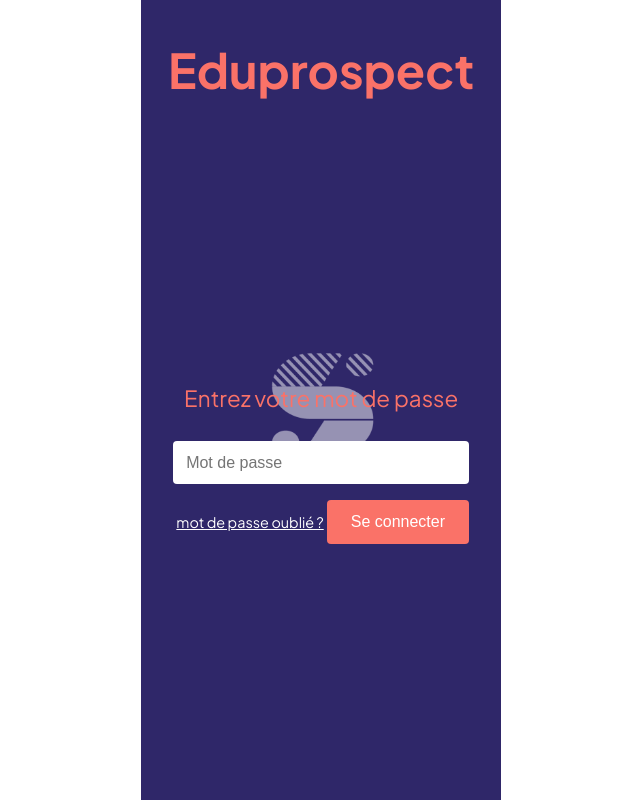
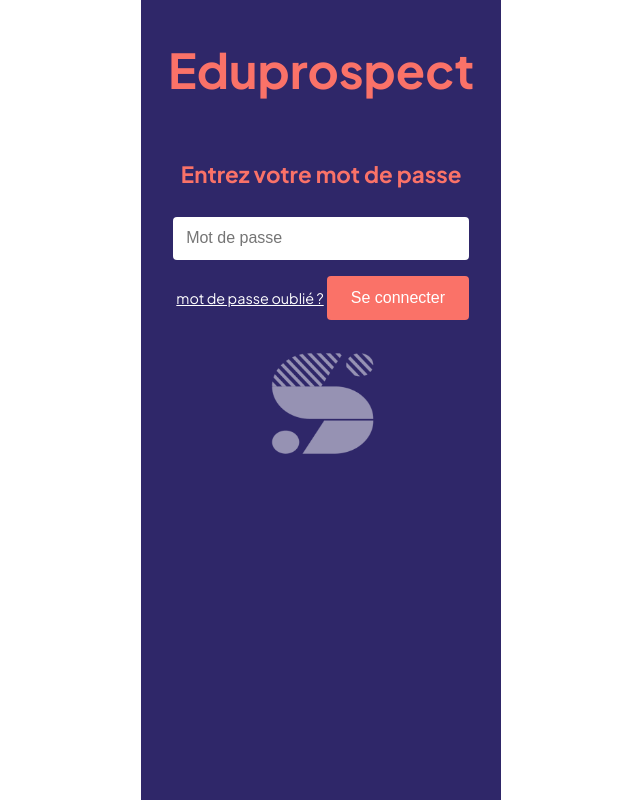
Before and after one commit to AymPeres/Ptut_Eduprospect, a Vue app in the folder frontend/: page /admin/login in a window 1280 px wide. Shown: the whole page, without its empty margins (139-779 px from the left). Built offline with nearby package versions, Linux system fonts and the light colour scheme.

Commit message:
Login page finalisé (uniquement le front), y'a plus que le background avec le logo à mettre en forme

```diff
--- a/frontend/src/pages/LoginPage.vue
+++ b/frontend/src/pages/LoginPage.vue
@@ -35,7 +35,7 @@
   display: flex;
   flex-direction: column;
   align-items: center;
-  justify-content: center;      /* Centre verticalement dans l'espace dispo */
+  justify-content: flex-start;      /* Centre verticalement dans l'espace dispo */
   min-height: 10vh;            /* Ajuste pour positionner par rapport au logo */
   max-width: 600px;            /* Largeur max de la « boîte » du formulaire */
   margin: 0 auto;              /* Centre horizontalement */
@@ -48,7 +48,9 @@
   font-size: 1.4rem;
   margin-bottom: 1.5rem;
   text-align: center;
+  font-weight: bold;           /* Met le texte en gras */
 }
+
 
 /* 4) Le formulaire en colonne, centré */
 .login-form {
```
